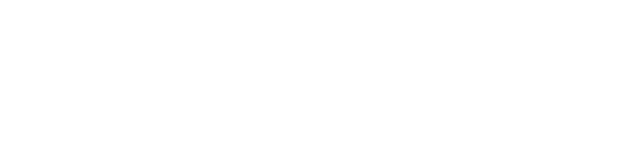
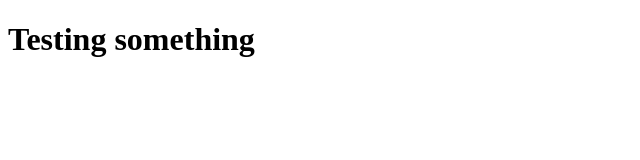
Before and after one commit to julianrod781/git-one, a plain HTML site: page index.html in a window 1280 px wide. Shown: the whole page, without its empty margins (0-640 px from the left). Drawn offline with Linux system fonts and the light colour scheme.

Commit message:
added a test title

```diff
--- a/index.html
+++ b/index.html
@@ -5,6 +5,6 @@
     <title>My second commit</title>
   </head>
   <body>
-
+<h1>Testing something</h1>
   </body>
 </html>
```
